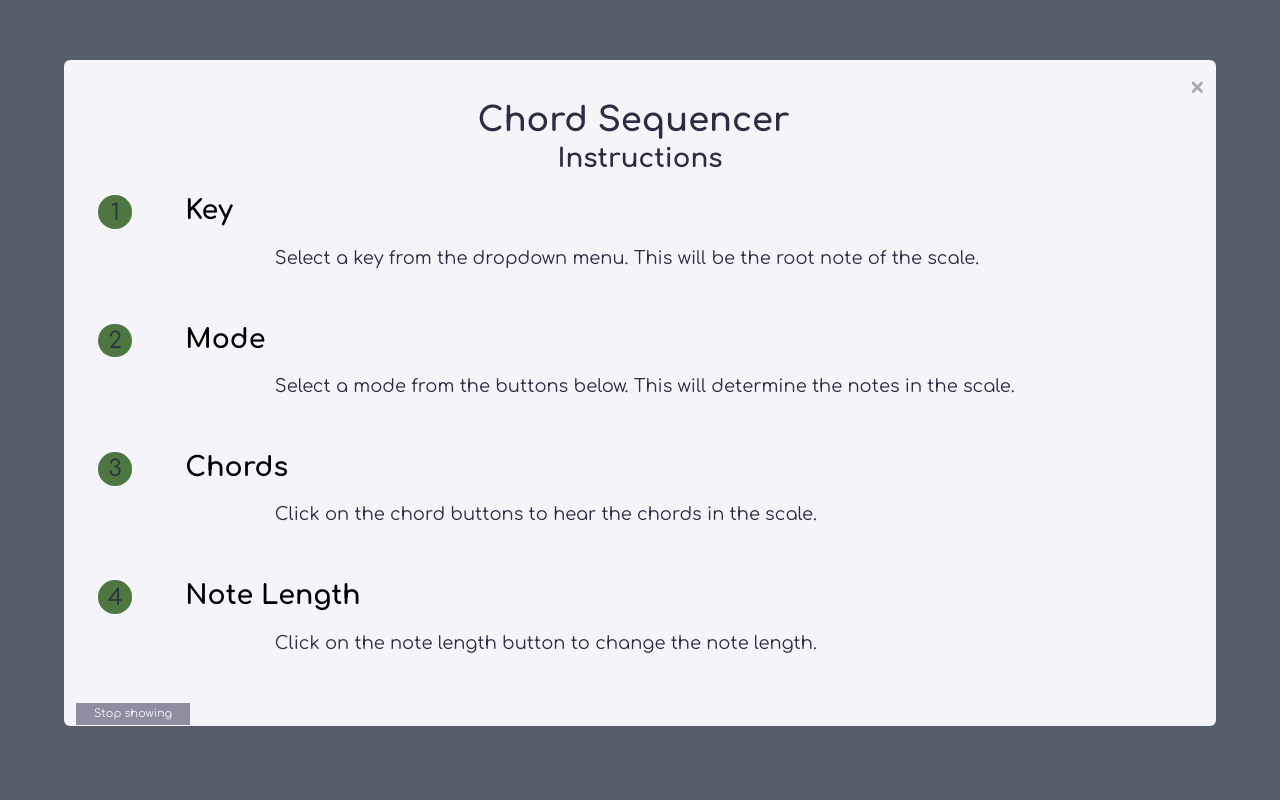
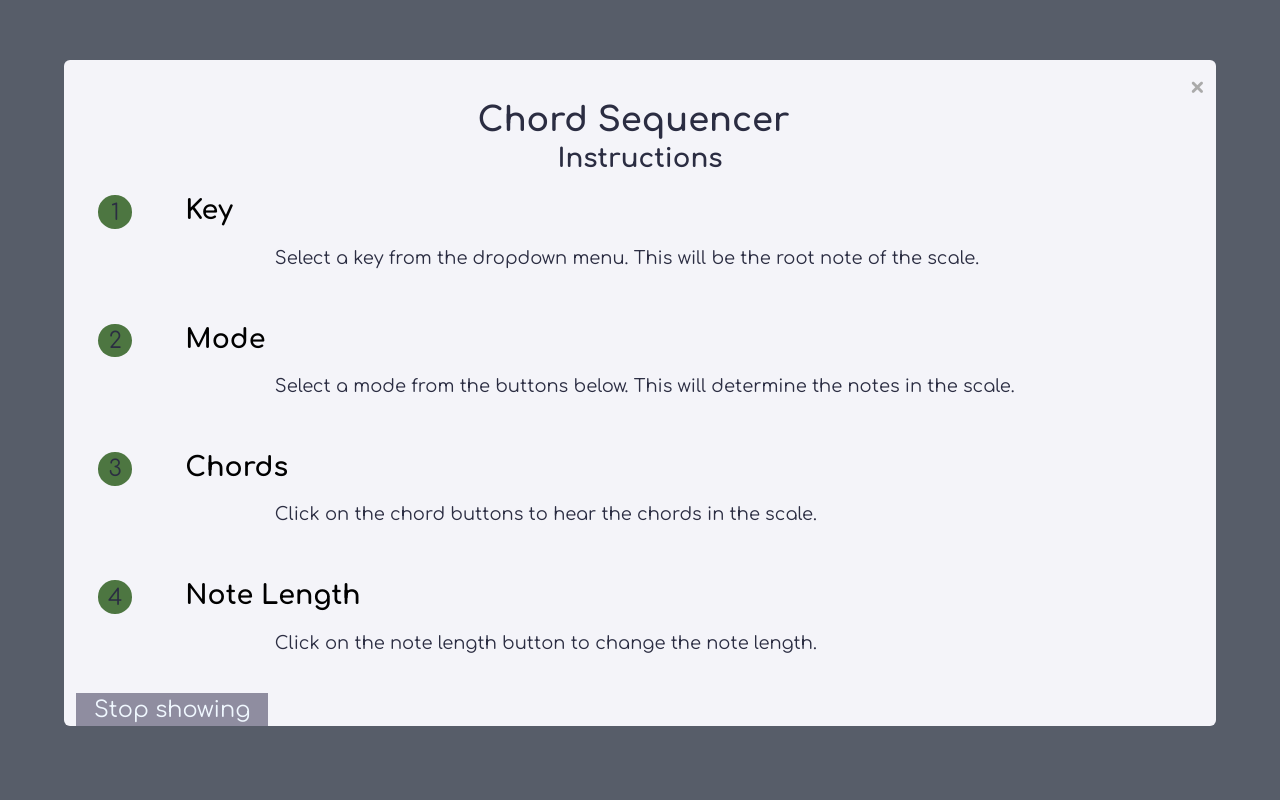
Before and after one commit to Drekkg/chord_sequencer, a PHP site: page / in a window 1280 px wide. Run offline with PHP 8.4, Linux system fonts and the light colour scheme; some libraries are stand-ins or nearby versions.

```diff
--- a/assets/css/styles.css
+++ b/assets/css/styles.css
@@ -14,7 +14,7 @@ body {
     /*Ultimate css generator*/
 /* background: linear-gradient(to bottom,  #959595 0%,#0d0d0d 46%,#010101 50%,#0a0a0a 53%,#4e4e4e 76%,#383838 87%,#1b1b1b 100%);  */
 background-color: #96a4a8;
-height: 100vh;
+min-height: 100vh;
 box-shadow: 0 0 0.5rem rgba(184, 146, 146, 0.5);
 }
 .modal {
@@ -266,7 +266,7 @@ button {
 }
 .chord-boxes > button {
     width: 7.5rem;
-    Margin: 0.7rem 0.6rem;
+    Margin: 3rem 0.6rem;
     font-size: 1.8rem;
     background-color: rgb(87, 147, 76);
     padding: 0.3rem;
@@ -314,6 +314,10 @@ button.dom{
             .note-length {
                 margin: 2.6rem 0 0rem 30%;
           }
+          h1 {
+          font-size: 2.5rem;
+        margin-top: 0.5rem;
+    }
 
         }
 
@@ -333,13 +337,17 @@ button.dom{
 
 #mode-boxes {
     margin: 1rem 0;
-    color: pink;
+
   }
   #chord-boxes {
     margin-top: 1.5rem;
   }
+
+.stop-showing {
+    font-size: 1rem;
 }
 
+}
 
 @media screen and (min-width: 1024px) {
 
--- a/index.html
+++ b/index.html
@@ -2,8 +2,8 @@
 <html lang="en">
 
 <head>
-  <meta charset="UTF-8" />
-  <meta name="viewport" content="width=device-width, initial-scale=1.0" />
+  <meta charset="UTF-8">
+  <meta name="viewport" content="width=device-width, initial-scale=1.0">
   <title>Chord Sequencer</title>
   <link rel="apple-touch-icon" sizes="180x180" href="assets/favicon/apple-touch-icon.png">
   <link rel="icon" type="image/png" sizes="32x32" href="assets/favicon/favicon-32x32.png">
@@ -11,17 +11,16 @@
   <link rel="mask-icon" href="assets/favicon/safari-pinned-tab.svg" color="#5bbad5">
   <meta name="msapplication-TileColor" content="#da532c">
   <meta name="theme-color" content="#ffffff">
-  <link rel="stylesheet" href="assets/css/styles.css" />
+  <link rel="stylesheet" href="assets/css/styles.css">
   <link rel="preconnect" href="https://fonts.googleapis.com">
-<link rel="preconnect" href="https://fonts.gstatic.com" crossorigin>
-<link href="https://fonts.googleapis.com/css2?family=Comfortaa:wght@300..700&display=swap" rel="stylesheet">
+  <link rel="preconnect" href="https://fonts.gstatic.com" crossorigin>
+  <link href="https://fonts.googleapis.com/css2?family=Comfortaa:wght@300..700&display=swap" rel="stylesheet">
 </head>
 
 <body>
   <header>
     <h1 class="heading">Chord Sequencer</h1>
     <button id="open-modal" class="modal-button rule-number">?</button>
-  </header>
   </header>
   <div class="modal" id="modal">
     <!-- enable javascript message -->
@@ -38,7 +37,6 @@
       <br>
       <h2>Chord Sequencer</h2>
       <h3>Instructions</h3>
-
       <div class="rules-list">
         <div class="rules-item">
           <div class="rule-number">1</div>
@@ -85,7 +83,7 @@
   <main>
     <hr>
     <h5>Main key</h5>
-    <section id="main-key-section">
+    <div id="main-key-section">
       <div id="select-note-length" class="note-length"></div>
       <div id="select-key" class="main-key"></div>
       <ul>
@@ -96,10 +94,10 @@
           <button><i id="down-arrow" class="fa-solid fa-arrow-down"></i></button>
         </li>
       </ul>
-    </section>
+    </div>
     <hr>
     <h5>Modes</h5>
-    <section id="mode-boxes">
+    <div id="mode-boxes">
       <button class="mode-button" data-type="ionian">Ionian</button>
       <button class="mode-button" data-type="dorian">Dorian</button>
       <button class="mode-button" data-type="phrygian">Phrygian</button>
@@ -107,7 +105,7 @@
       <button class="mode-button" data-type="mixolydian">Mixolydian</button>
       <button class="mode-button" data-type="aeolian">Aeolian</button>
       <button class="mode-button" data-type="locrian">Locrian</button>
-    </section>
+    </div>
     <hr>
     <h5>Chord Sequence</h5>
     <div class="chord-boxes">
```
Also changed, not shown: assets/javascript/scripts.js (+14 -6 lines).
